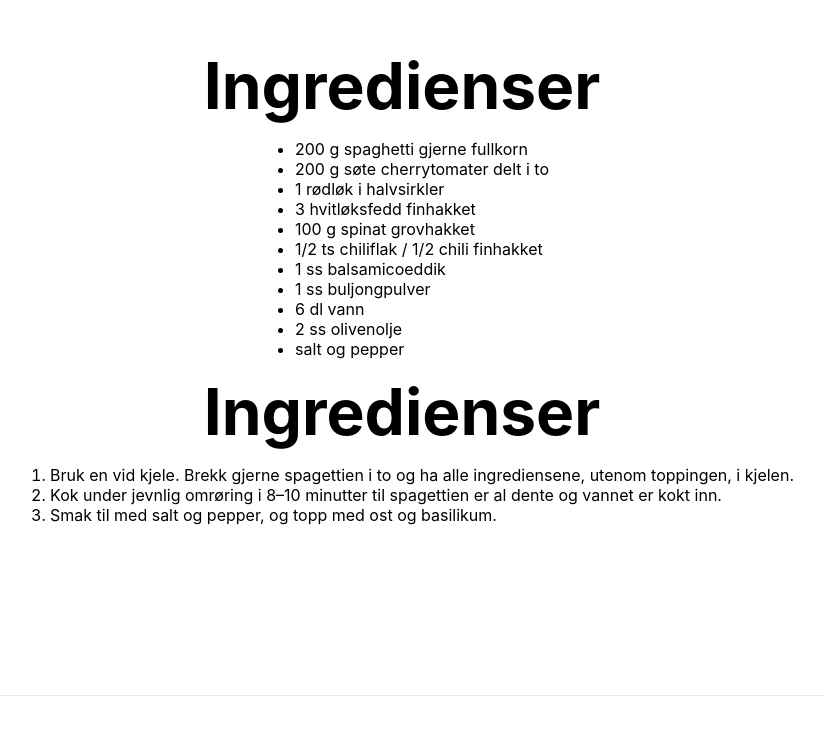
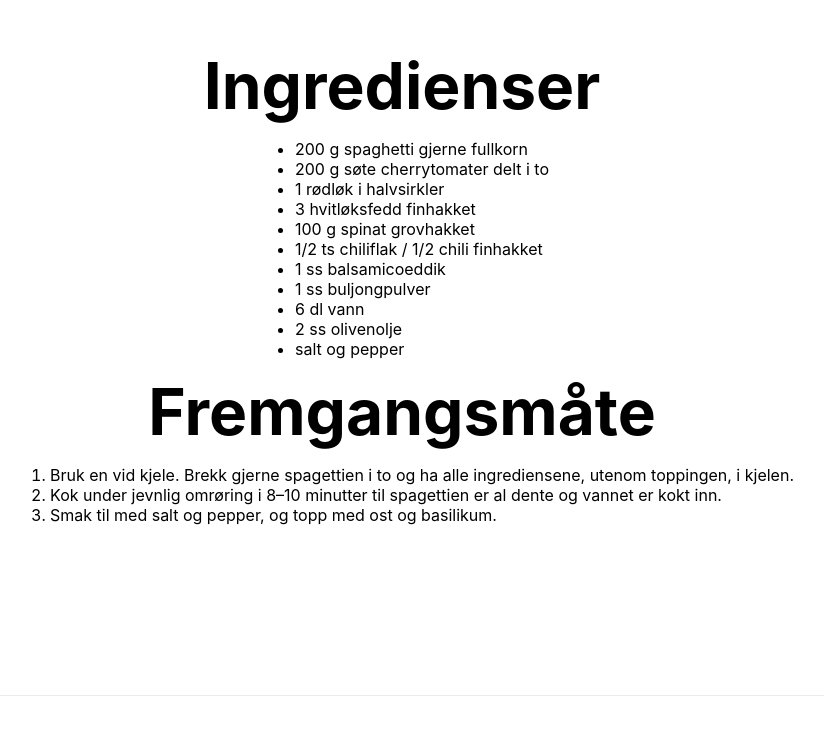
Before and after one commit to martinsanne/onepotpasta, a Next.js app: page / in a window 1280 px wide. Shown: the part 105-840 px from the top of the page, without its empty margins (238-1062 px from the left). Built offline with nearby package versions, Linux system fonts and the light colour scheme.

Commit message:
fix title

```diff
--- a/pages/index.js
+++ b/pages/index.js
@@ -132,7 +132,7 @@
             <span className="wprm-recipe-ingredient-name">salt og pepper</span>
           </li>
         </ul>
-        <h1 className={styles.title}>Ingredienser</h1>
+        <h1 className={styles.title}>Fremgangsmåte</h1>
         <ol>
           <li>
             Bruk en vid kjele. Brekk gjerne spagettien i to og ha alle
```
